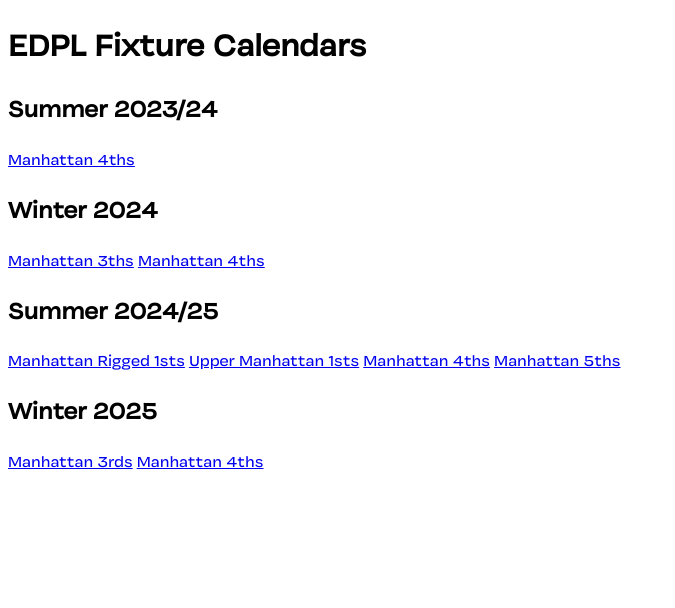
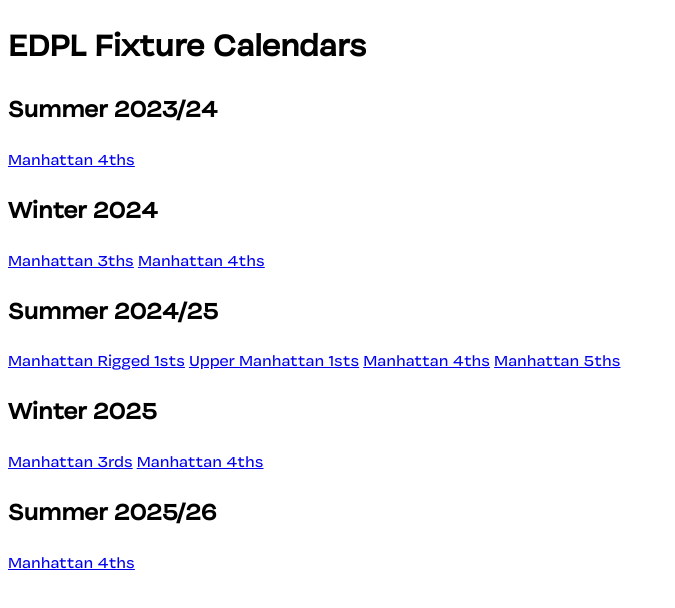
Before and after one commit to jgardn3r/jgardn3r.github.io, a SvelteKit app: page /edpl in a window 1280 px wide. Shown: the top 608 px of the page, without its empty margins (0-675 px from the left). Built offline with nearby package versions, Linux system fonts and the light colour scheme.

Commit message:
Add Summer 2024 EDPL fixtures for Manhattan 4ths

```diff
--- a/src/routes/edpl/+page.svelte
+++ b/src/routes/edpl/+page.svelte
@@ -12,6 +12,8 @@
 <h2>Winter 2025</h2>
 <a href="/assets/edpl/25-3rds-Manhattan.ics" download>Manhattan 3rds</a>
 <a href="/assets/edpl/25-4ths-Manhattan.ics" download>Manhattan 4ths</a>
+<h2>Summer 2025/26</h2>
+<a href="/assets/edpl/25Sum-4ths-Manhattan.ics" download>Manhattan 4ths</a>
 
 <style lang="css">
     @font-face {
```
Also changed, not shown: 1 other file (tests, documents, lock files or other folders).
